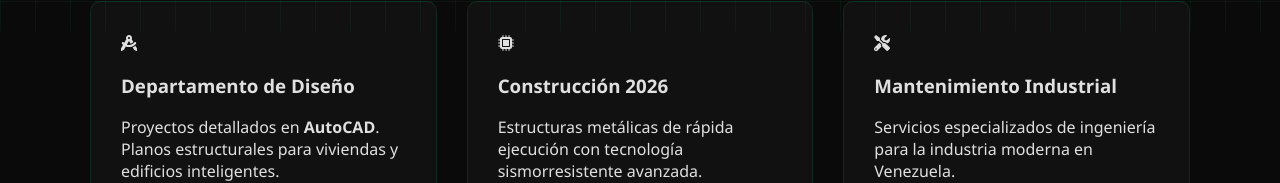
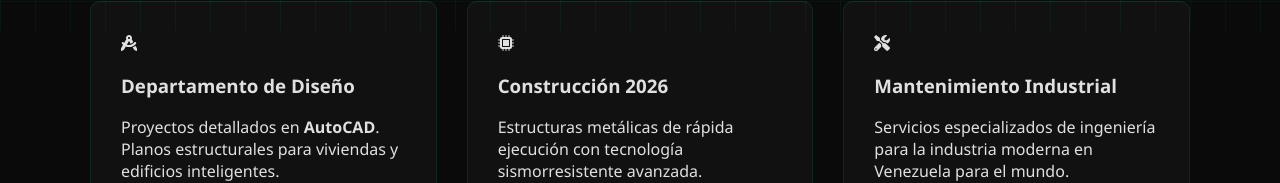
Before and after one commit to ecosteelven-star/ecosteelven, a plain HTML site: page index.html in a window 1280 px wide. Shown: the part 769-952 px from the top of the page. Drawn offline with Linux system fonts and the light colour scheme.

Commit message:
Update index.html

```diff
--- a/index.html
+++ b/index.html
@@ -163,7 +163,7 @@
             <div class="card">
                 <i class="fas fa-tools"></i>
                 <h3>Mantenimiento Industrial</h3>
-                <p>Servicios especializados de ingeniería para la industria moderna en Venezuela.</p>
+                <p>Servicios especializados de ingeniería para la industria moderna en Venezuela para el mundo.</p>
             </div>
         </div>
 
```
